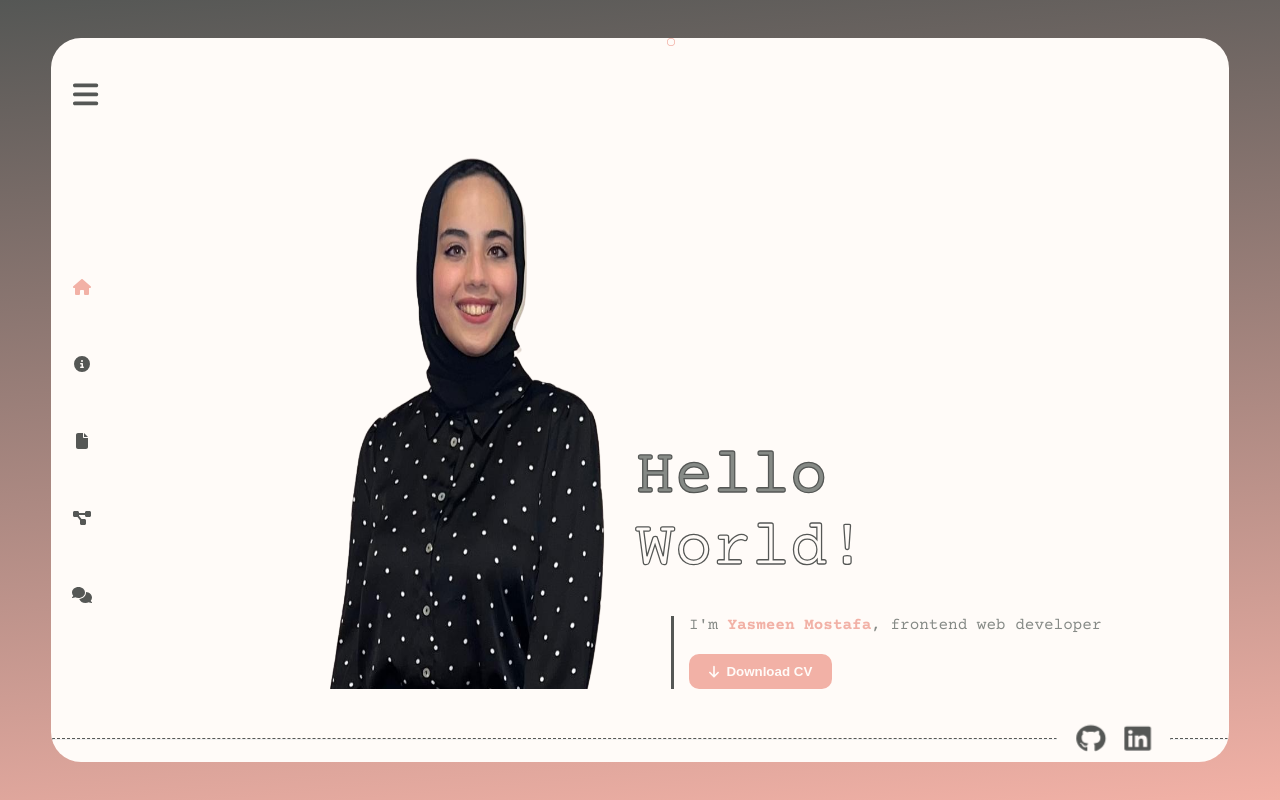
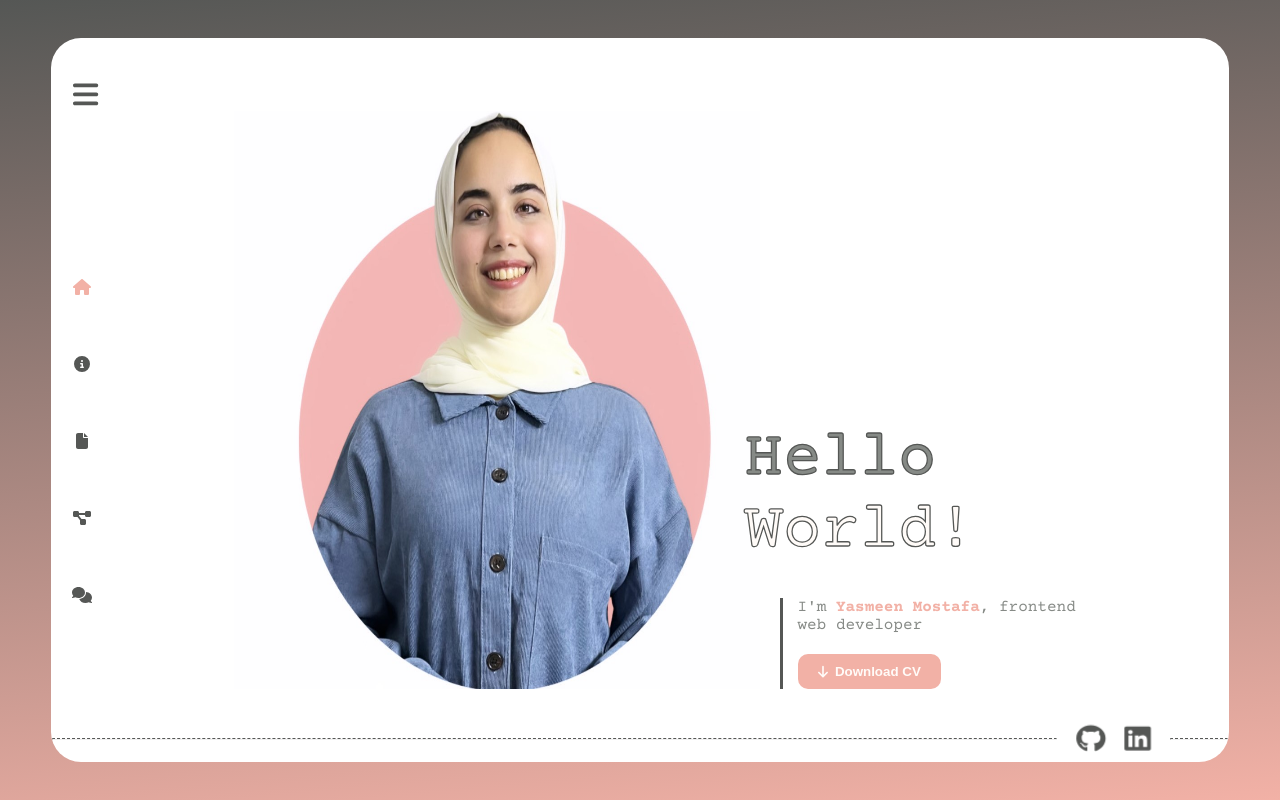
Before and after one commit to Yasmeen-Mostafa/Portfolio, a React (Create React App) app: page / in a window 1280 px wide. Built offline with nearby package versions, Linux system fonts and the light colour scheme.

Commit message:
profile picture updated

```diff
--- a/src/App.scss
+++ b/src/App.scss
@@ -3,7 +3,7 @@
   display: flex;
   flex-direction: row;
   // background-color: rgb(251, 248, 248);
-  background-color: var(--light-pink-color);
+  background-color: white;
   flex-grow: 1;
   margin: 0 auto;
   border-radius: 30px;
--- a/src/index.js
+++ b/src/index.js
@@ -1,3 +1,4 @@
+// 1) Import React and ReactDom libraries
 import React from "react";
 import ReactDOM from "react-dom/client";
 import "./index.scss";
@@ -5,14 +6,15 @@ import App from "./App";
 import reportWebVitals from "./reportWebVitals";
 import "animate.css";
 
-const root = ReactDOM.createRoot(document.getElementById("root"));
+// 2) Get reference to the div with ID root
+const element = document.getElementById("root");
+// 3) Tell React to get control of that element
+const root = ReactDOM.createRoot(element);
+// 4) show the App component on the screen by rendering it inside our div that have id='root'
 root.render(
   <React.StrictMode>
     <App />
   </React.StrictMode>
 );
 
-// If you want to start measuring performance in your app, pass a function
-// to log results (for example: reportWebVitals(console.log))
-// or send to an analytics endpoint. Learn more: https://bit.ly/CRA-vitals
 reportWebVitals();
--- a/src/pages/Home/Home.js
+++ b/src/pages/Home/Home.js
@@ -1,5 +1,5 @@
 import "./Home.scss";
-import profile from "../../assets/Images/Yasmeen.png";
+import profile from "../../assets/Images/Yasmeen.jpg";
 import resume from "../../assets/Documents/Yasmeen Mostafa Resume.pdf";
 import { FontAwesomeIcon } from "@fortawesome/react-fontawesome";
 import { faArrowDown, faBraille } from "@fortawesome/free-solid-svg-icons";
@@ -7,9 +7,6 @@ import { faCircle } from "@fortawesome/free-regular-svg-icons";
 const Home = () => {
   return (
     <div className="home">
-      <div className="dots">
-        <FontAwesomeIcon icon={faCircle} />
-      </div>
       <div className="home__container">
         <figure>
           <img src={profile} />
--- a/src/pages/Home/Home.scss
+++ b/src/pages/Home/Home.scss
@@ -5,13 +5,6 @@
   align-items: center;
   margin: 0 auto;
   position: relative;
-  .dots {
-    font-size: 0.5rem;
-    color: var(--pink-color);
-    position: absolute;
-    top: 0;
-    bottom: 0;
-  }
   &__details {
     width: 50%;
     display: flex;
@@ -65,11 +58,14 @@
     height: 80%;
     margin: auto;
     figure {
-      width: 50%;
       display: flex;
+      width: 80%;
+      height: 100%;
+      margin-right: 20px;
       justify-content: center;
       img {
         max-width: 100%;
+
         max-height: 100%;
       }
     }
--- a/src/shared/components/NavbarText/NavbarText.scss
+++ b/src/shared/components/NavbarText/NavbarText.scss
@@ -7,6 +7,7 @@
     padding: 15px 20px;
     margin: 14px 0;
   }
+
   li {
     list-style: none;
   }
```
Also changed, not shown: src/assets/Images/Yasmeen.jpg (added), src/assets/Images/Yasmeen.png (deleted).
